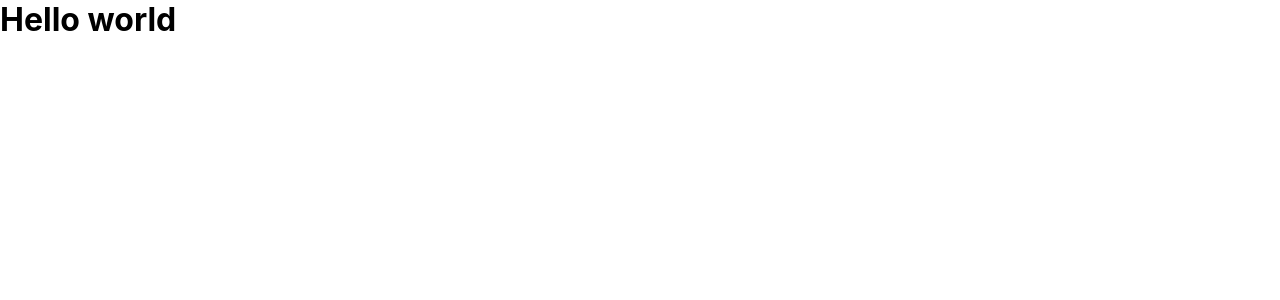
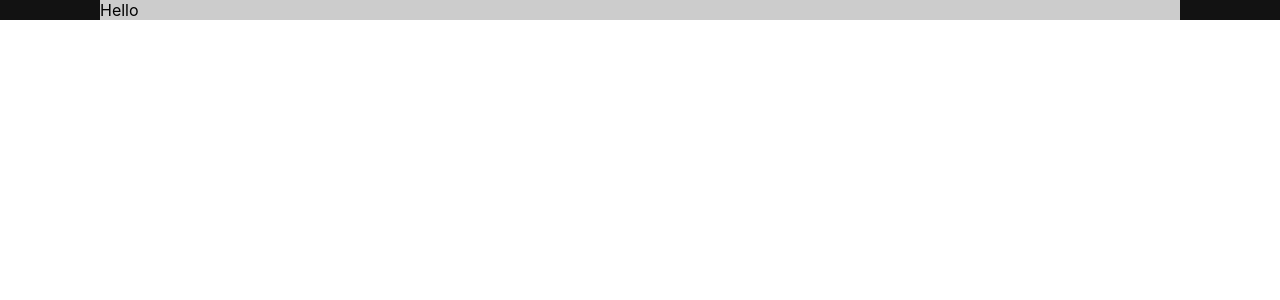
Before and after one commit to rcamillo/20-porfolio, a React (Create React App) app: page / in a window 1280 px wide. Shown: the top 300 px of the page. Built offline with nearby package versions, Linux system fonts and the light colour scheme.

Commit message:
feat: create container component

```diff
--- a/src/App.tsx
+++ b/src/App.tsx
@@ -1,7 +1,9 @@
 import React from 'react'
 
+import { Container } from './components/Container'
+
 function App() {
-  return <h1>Hello world</h1>
+  return <Container>Hello</Container>
 }
 
 export default App
--- /dev/null
+++ b/src/components/Container/index.tsx
@@ -0,0 +1,15 @@
+import React from 'react'
+
+import { Wrapper, Content } from './styles'
+
+type ContainerProps = {
+  children: React.ReactNode
+}
+
+export const Container = ({ children }: ContainerProps) => {
+  return (
+    <Wrapper>
+      <Content>{children}</Content>
+    </Wrapper>
+  )
+}
--- /dev/null
+++ b/src/components/Container/styles.ts
@@ -0,0 +1,16 @@
+import styled, { css } from 'styled-components'
+
+export const Wrapper = styled.div`
+  ${({ theme }) => css`
+    width: 100%;
+    background-color: ${theme.colors.dark};
+  `}
+`
+
+export const Content = styled.section`
+  ${({ theme }) => css`
+    max-width: ${theme.grid.container};
+    background: #ccc;
+    margin: 0 auto;
+  `}
+`
```
